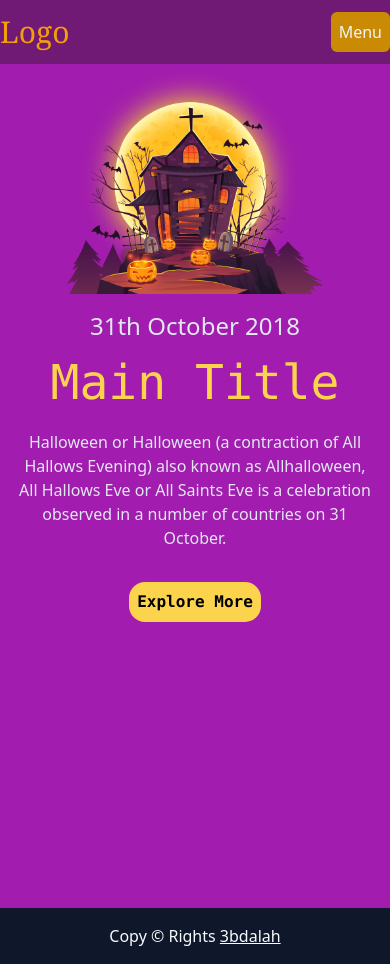
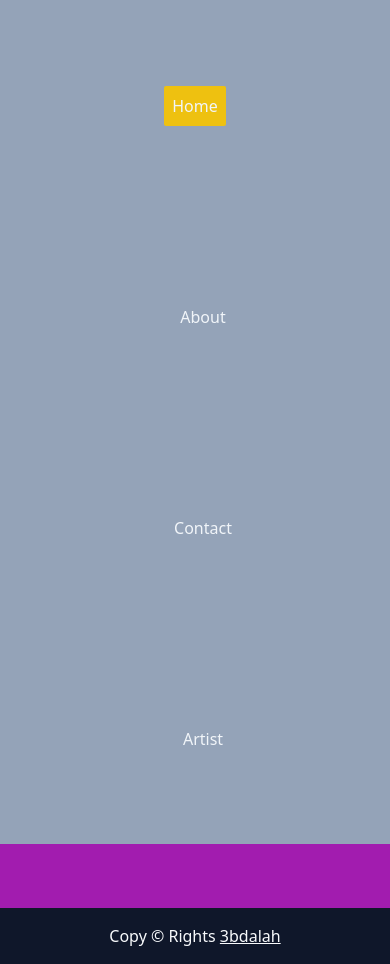
Before and after one commit to 3bdalah/react-laps, a React (Vite) app: page / in a window 390 px wide. Both pictures are taken after a click on the button "Menu". Built offline with nearby package versions, Linux system fonts and the light colour scheme.

Commit message:
feat(navbar.jsx): completed fully functionality drop menu and toggle menu

```diff
--- a/src/components/Header/Navbar.jsx
+++ b/src/components/Header/Navbar.jsx
@@ -33,8 +33,8 @@ const Navbar = () => {
   return (
     <>
       <div className="bg-fuchsia-900">
-        <nav className="container mx-auto py-3 flex items-center justify-between">
-          <h4 className="logo text-amber-500 text-3xl font-serif">
+        <nav className="container  mx-auto py-3 flex items-center justify-between">
+          <h4 className="logo text-amber-500 text-3xl font-serif mx-4">
             <Link to="/">Logo</Link>
           </h4>
           <ul className="hidden md:flex space-x-4">
@@ -52,10 +52,26 @@ const Navbar = () => {
           </ul>
           <button
             onClick={handleToggleMenu}
-            className="md:hidden bg-yellow-600 text-slate-100 rounded-md p-2 text-center"
+            className="md:hidden bg-yellow-600 text-slate-100 rounded-md p-2 text-center mx-4"
           >
             Menu
           </button>
+          {toggleMenu && (
+            <ul className="fixed flex flex-col content-around h-screen items-center justify-around bg-slate-400 w-screen top-0 md:hidden space-x-4">
+              {links.map((link) => (
+                <li key={link.id}>
+                  <NavLink
+                    onClick={handleToggleMenu}
+                    activeclassname="active"
+                    className="text-slate-100 capitalize hover:bg-yellow-500 rounded-sm flex items-center justify-center content-center  hover:text-slate-100 bg-yellow-600rounded-md p-2 text-center"
+                    to={link.url}
+                  >
+                    {link.text}
+                  </NavLink>
+                </li>
+              ))}
+            </ul>
+          )}
         </nav>
       </div>
     </>
```
